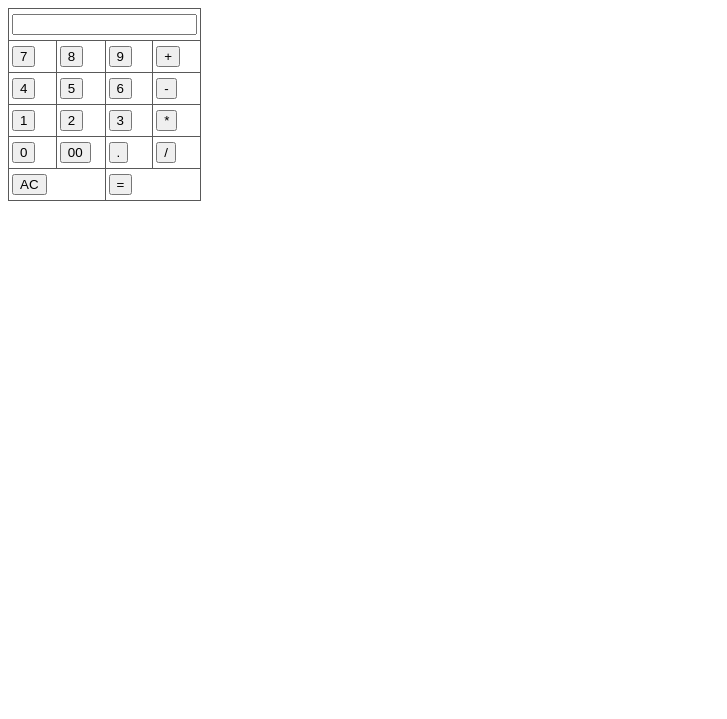
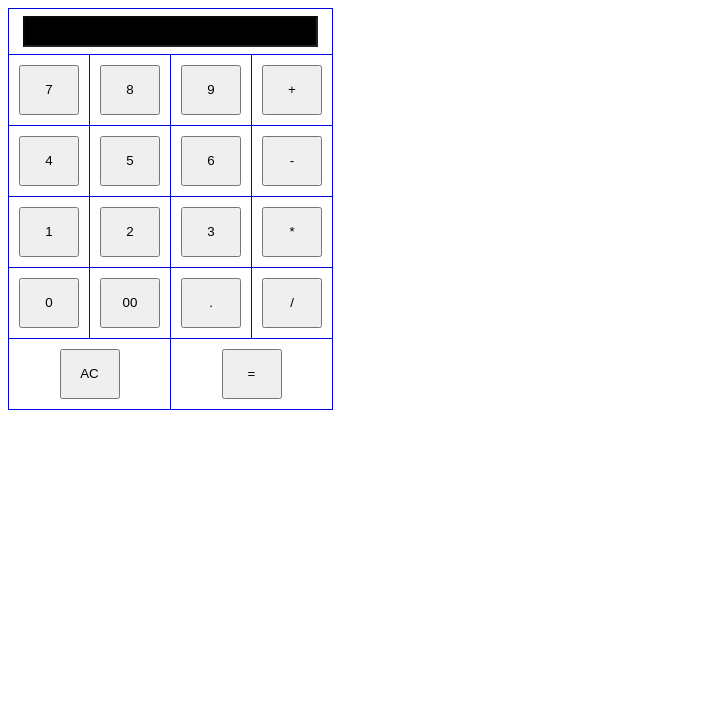
Before and after one commit to ryuuya0921/-calculator, a plain HTML site: page index.html in a window 1280 px wide. Shown: the part 81-800 px from the top of the page, without its empty margins (0-727 px from the left). Drawn offline with Linux system fonts and the light colour scheme.

Commit message:
sardcommit

```diff
--- a/index.html
+++ b/index.html
@@ -9,14 +9,18 @@
 <body>
   <h1>電卓</h1>
 
-  <table class="mein">
+  <table>
     <tbody>
 
+    <div class="display">
       <tr>
         <td colspan="4">
-          <input type="text" class="display" name="display" value="">
+          <input type="text" class="display" name="display" value=""disabled>
         </td>
       </tr>
+    </div>
+
+      <!-- 液晶画面部分 -->
 
       <tr>
         <td><input type="button" value="7"></td>
@@ -42,12 +46,16 @@
         <td><input type="button" value="."></td>
         <td><input type="button" value="/"></td>
       </tr>
+
+    <div class="botton">
       <tr>
         <td colspan="2"><input type="button" value="AC"></td>
         <td colspan="2"><input type="button" value="="></td>
       </tr>
+    </div>
     </tbody>
   </table>
+  <!-- ボタン部分 -->
 
   <script src="style.js"></script>
 </body>
--- a/style.css
+++ b/style.css
@@ -1,23 +1,45 @@
-h1 {
-  text-align: center;
-  font-weight:bold
-}
+
 
 table , td, th {
-	border: 1px solid #595959;
+	border: 1px solid #0004dc;
 	border-collapse: collapse;
+
 }
 td, th {
-	padding: 3px;
+	padding: 10px;
 	width: 30px;
 	height: 25px;
 }
 th {
-	background: #f0e6cc;
+	background: #999999;
 }
 .even {
-	background: #fbf8f0;
+	background: #999999;
 }
 .odd {
-	background: #fefcf9;
+	background: #999999;
 }
+
+.display {
+  background-color: black;
+  height: 100%;
+  width: 95%;
+}
+
+
+table {
+  /* 電卓のサイズ */
+  width: 300px;
+  height: 400px;
+
+  text-align: center;
+  /* 余白調整 */
+}
+
+input {
+  /* ボタンのサイズ */
+
+
+  width: 60px;
+  height: 50px;
+}
```
